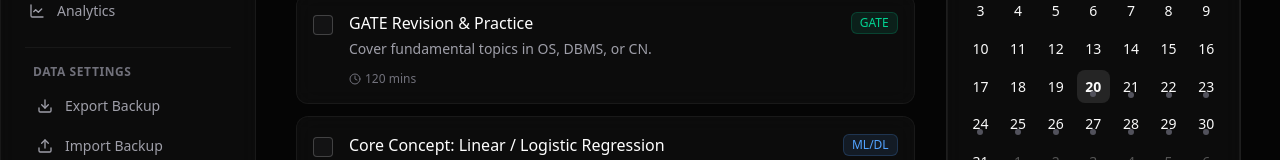
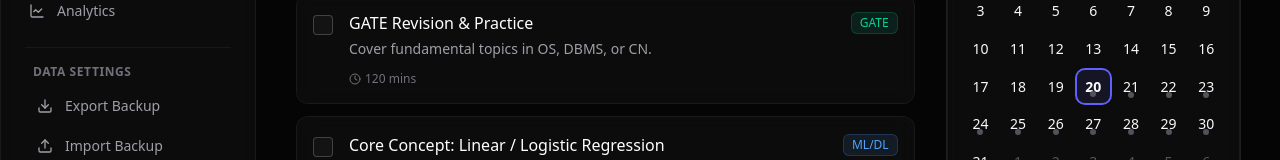
Before and after one commit to ADITYApg-123/InternX50, a Next.js app: page /dashboard in a window 1280 px wide. Shown: the part 530-690 px from the top of the page. Built offline with nearby package versions, Linux system fonts and the light colour scheme.

Commit message:
fix: dashboard navigation and interactive calendar

```diff
--- a/src/app/dashboard/page.tsx
+++ b/src/app/dashboard/page.tsx
@@ -11,7 +11,7 @@ import { cn } from '@/lib/utils';
 import { useEffect, useState } from 'react';
 
 export default function DashboardPage() {
-  const { roadmap, stats, triggerDailyCron } = useStore();
+  const { roadmap, stats, setCurrentDay } = useStore();
   const [mounted, setMounted] = useState(false);
 
   useEffect(() => {
@@ -143,14 +143,14 @@ export default function DashboardPage() {
             <div className="pt-4 flex justify-between">
               <button
                 disabled={stats.currentDay === 1}
-                onClick={() => triggerDailyCron(stats.currentDay - 1)}
+                onClick={() => setCurrentDay(stats.currentDay - 1)}
                 className="text-sm text-zinc-400 hover:text-white transition-colors disabled:opacity-50"
               >
                 ← Previous Day
               </button>
               <button
                 disabled={stats.currentDay === 50}
-                onClick={() => triggerDailyCron(stats.currentDay + 1)}
+                onClick={() => setCurrentDay(stats.currentDay + 1)}
                 className="text-sm text-zinc-400 hover:text-white transition-colors disabled:opacity-50"
               >
                 Next Day →
--- a/src/components/ui/DashboardCalendar.tsx
+++ b/src/components/ui/DashboardCalendar.tsx
@@ -104,14 +104,27 @@ export function DashboardCalendar() {
             const isToday = normCellDate.getTime() === today.getTime();
             const indicator = getDayIndicator(cell.date);
 
+            const diffTime = normCellDate.getTime() - normalizedMissionStart.getTime();
+            const diffDays = Math.floor(diffTime / (1000 * 60 * 60 * 24));
+            const missionDayNumber = diffDays + 1;
+            const isMissionDay = diffDays >= 0 && diffDays < 50;
+            const isCurrentDay = stats.currentDay === missionDayNumber;
+
             return (
-              <div
+              <button
                 key={i}
+                disabled={!isMissionDay}
+                onClick={() => {
+                  if (isMissionDay) {
+                    useStore.getState().setCurrentDay(missionDayNumber);
+                  }
+                }}
                 className={cn(
                   "aspect-square flex flex-col items-center justify-center rounded-lg relative text-sm",
                   !cell.isCurrentMonth && "opacity-30",
                   isToday && "bg-white/10 font-bold",
-                  "hover:bg-white/5 transition-colors"
+                  isCurrentDay && "ring-2 ring-indigo-500 bg-indigo-500/10",
+                  isMissionDay ? "hover:bg-white/10 cursor-pointer transition-all" : "cursor-default"
                 )}
               >
                 <span>{cell.date.getDate()}</span>
@@ -124,7 +137,7 @@ export function DashboardCalendar() {
                     "bg-zinc-600"
                   )} />
                 )}
-              </div>
+              </button>
             );
           })}
         </div>
--- a/src/store/useStore.ts
+++ b/src/store/useStore.ts
@@ -34,6 +34,8 @@ interface AppState {
   addBacklogItem: (item: Omit<BacklogItem, 'id' | 'createdAt'>) => void;
   updateBacklogItem: (id: string, updates: Partial<BacklogItem>) => void;
   deleteBacklogItem: (id: string) => void;
+
+  setCurrentDay: (dayNumber: number) => void;
 }
 
 export const useStore = create<AppState>()(
@@ -335,6 +337,13 @@ export const useStore = create<AppState>()(
         };
       }),
 
+      setCurrentDay: (dayNumber) => set((state) => {
+        if (dayNumber >= 1 && dayNumber <= 50) {
+          return { stats: { ...state.stats, currentDay: dayNumber } };
+        }
+        return state;
+      }),
+
     }),
     {
       name: 'internx50-storage-v2', // new key for new schema
```
